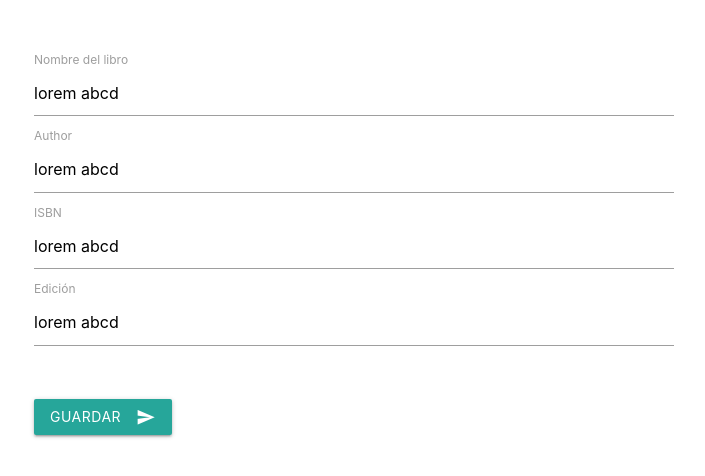
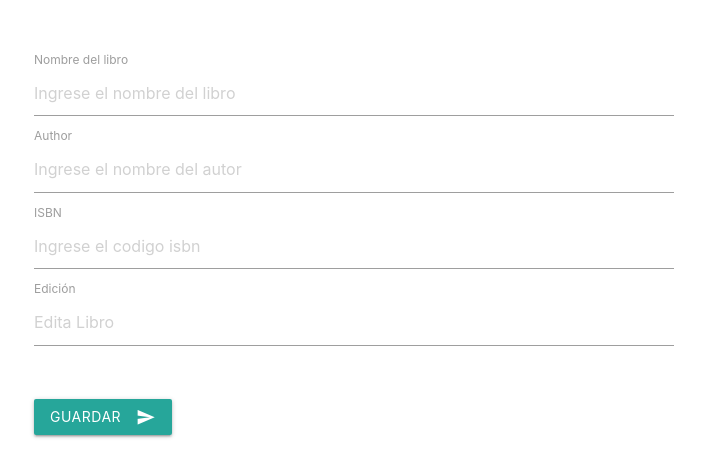
Before and after one commit to Programazion/project_frontend, a plain HTML site: page index.html in a window 1280 px wide. Shown: the part 156-632 px from the top of the page, without its empty margins (286-991 px from the left). Drawn offline with nearby package versions, Linux system fonts and the light colour scheme.

Commit message:
Form last advances

```diff
--- a/index.html
+++ b/index.html
@@ -21,19 +21,19 @@
     <form>
         <div>
             <label for="name">Nombre del libro</label>
-            <input placeholder="Ingrese el nombre del libro" id="name" type="text" value="lorem abcd"   class="validate">
+            <input placeholder="Ingrese el nombre del libro" id="name" type="text"   class="validate">
             </div>
             <div>
                 <label for="author">Author</label>
-                <input placeholder="Ingrese el nombre del autor" id="author" type="text" value="lorem abcd" class="validate">
+                <input placeholder="Ingrese el nombre del autor" id="author" type="text" class="validate">
             </div>
             <div>
             <label for="isbn">ISBN</label>
-                <input placeholder="Ingrese el codigo isbn" id="isbn" type="text" value="lorem abcd" class="validate">
+                <input placeholder="Ingrese el codigo isbn" id="isbn" type="text" class="validate">
             </div>
             <div>
                 <label for="edition">Edición</label>
-                <input placeholder="Edita Libro" id="edition" type="text" value="lorem abcd" class="validate">
+                <input placeholder="Edita Libro" id="edition" type="text" class="validate">
             </div>
             <br>
             <br>
--- a/script.js
+++ b/script.js
@@ -25,7 +25,10 @@ fetch(url,{
         "Content-Type": "application/json"
     },
     body: JSON.stringify(Book),
-})
+}).then(response =>{
+    console.log(response);
+
+});
 
 
     alert("Creación de libro");
```
